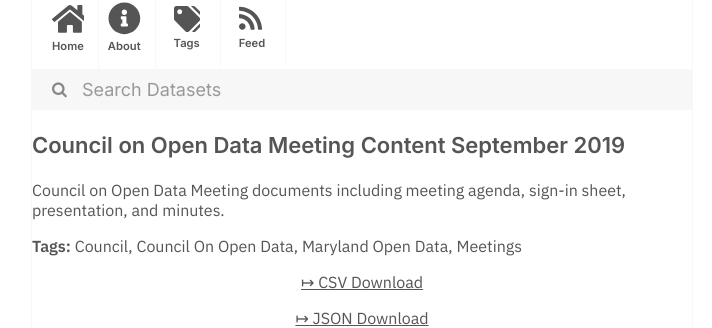
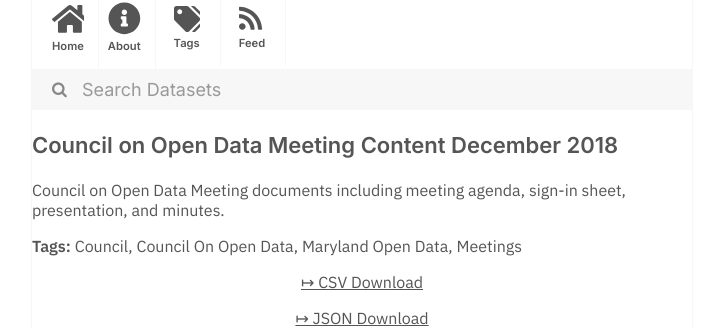
Before and after one commit to dayda-entities/state-of-maryland, a Jekyll site: the page built from _posts/2020-11-10-council-on-open-data-meeting-c.md, in a window 1280 px wide. Shown: the part 216-544 px from the top of the page, without its empty margins (278-990 px from the left). Built offline with Jekyll 4.4.1, drawn with Linux system fonts in a browser that asks for light colours.

Commit message:
Publish Data

```diff
--- a/_posts/2020-11-10-council-on-open-data-meeting-c.md
+++ b/_posts/2020-11-10-council-on-open-data-meeting-c.md
@@ -1,7 +1,7 @@
 ---
-title: Council on Open Data Meeting Content September 2019
-created: '2020-11-10T17:25:53.039391'
-modified: '2020-11-10T17:25:53.039401'
+title: Council on Open Data Meeting Content December 2018
+created: '2020-11-10T17:23:48.953072'
+modified: '2020-11-10T17:23:48.953083'
 state: active
 type: dataset
 tags:
@@ -11,9 +11,9 @@ tags:
   - Meetings
 groups:
   - Local Government
-csv_url: 'https://opendata.maryland.gov/api/views/yfk4-a7am/rows.csv?accessType=DOWNLOAD'
+csv_url: 'https://opendata.maryland.gov/api/views/2km2-yd5w/rows.csv?accessType=DOWNLOAD'
 json_url: >-
-  https://opendata.maryland.gov/api/views/yfk4-a7am/rows.json?accessType=DOWNLOAD
+  https://opendata.maryland.gov/api/views/2km2-yd5w/rows.json?accessType=DOWNLOAD
 layout: post
 
 ---
```
